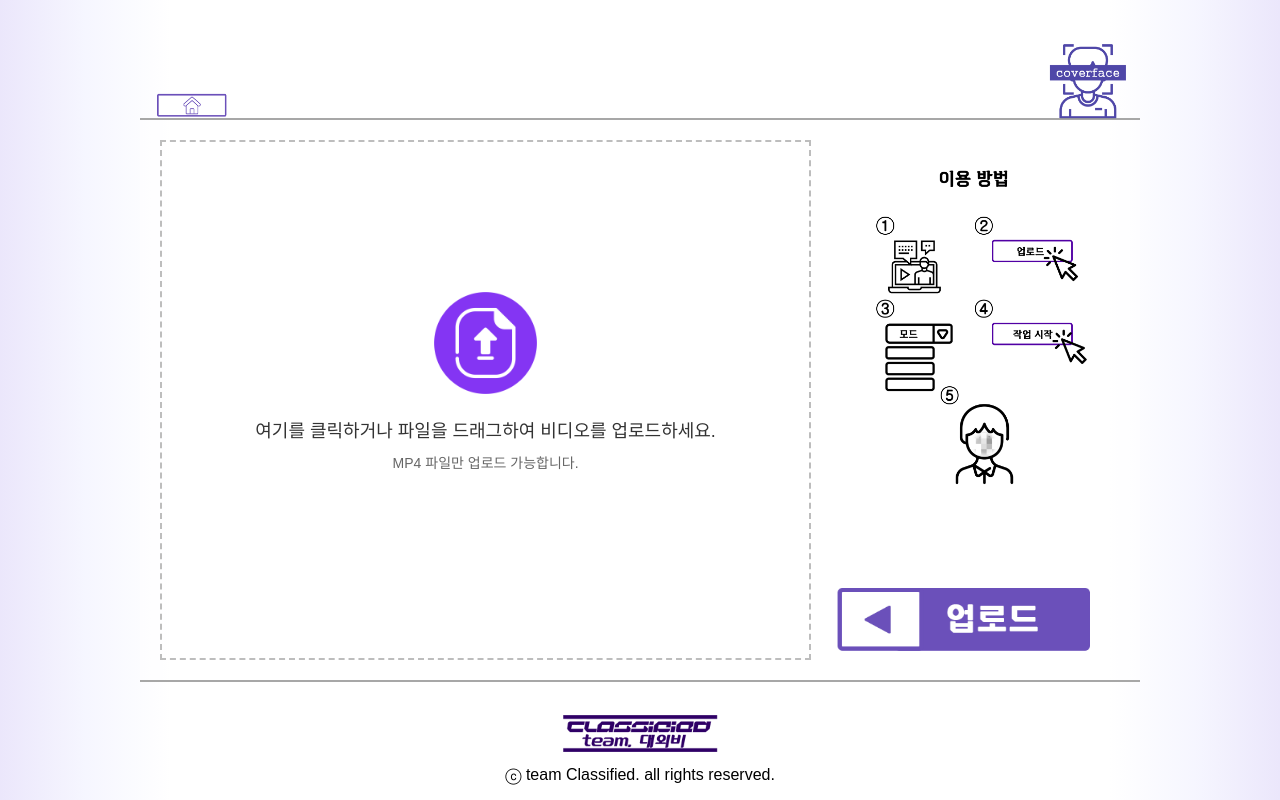
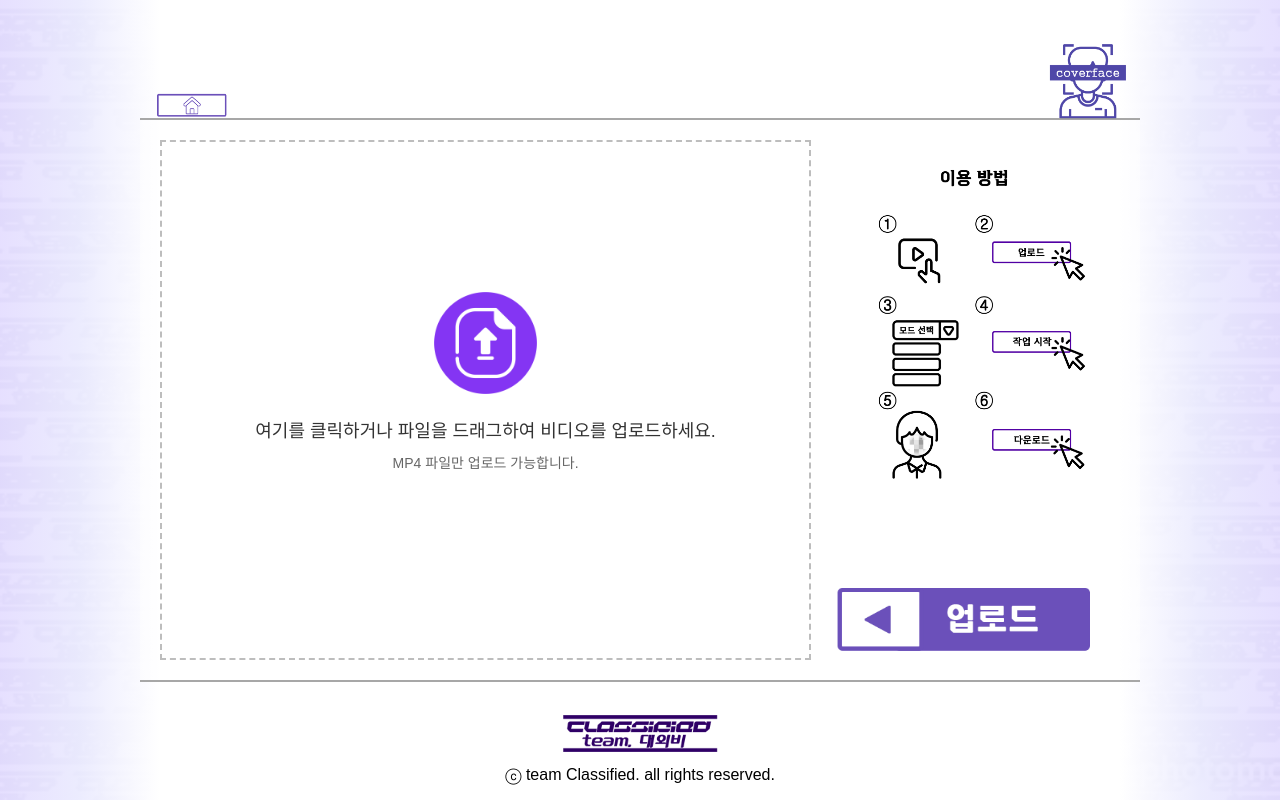
Before and after one commit to DaeWaebie/Classified, a Flask app: page /input/ in a window 1280 px wide. Run offline with Flask 3, Linux system fonts and the light colour scheme.

Commit message:
웹 최종 찐막 ㄹㅇ

```diff
--- a/WEB/static/css/inoutput.css
+++ b/WEB/static/css/inoutput.css
@@ -3,7 +3,8 @@ body {
     height: 100vh;
     margin: 0;
     background:
-    linear-gradient(to left,#a490ed38,#e4e5ff57,#ffffff,#ffffff,#ffffff, #ffffff,#ffffff, #ffffff,#ffffff,#ffffff, #ffffff, #ffffff, #ffffff,#ffffff,#e4e5ff57, #a490ed38);
+    linear-gradient(to left,#e4ddffea,#ebebfef5,#ffffff,#ffffff,#ffffff,#ffffff, #ffffff,#ffffff, #ffffff,#ffffff,#ffffff, #ffffff, #ffffff, #ffffff,#ffffff,#ebebfef5, #e4ddffea),
+    url('../img/bg_moving.gif') repeat center center fixed;;
     background-size: cover, cover; /* 각 배경의 크기 조절 */
     position: relative;
 }
@@ -200,7 +201,7 @@ select::after {
 }
 
 .info{
-    height: 70%;
+    width: 90%;
     padding-top: 0;
 }
 .complit-stamp{
```
Also changed, not shown: WEB/static/img/info.png.
